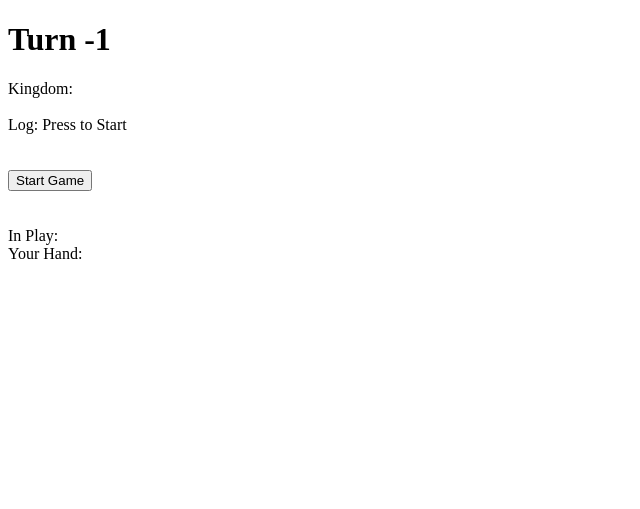
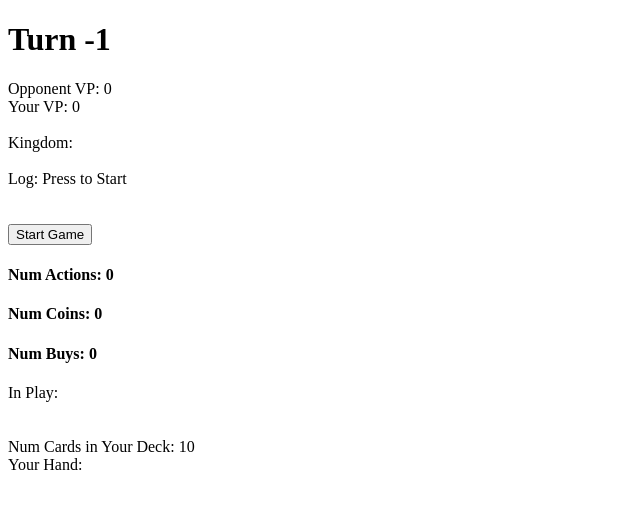
Before and after one commit to Tyler-Shepherd/dominion_RL, a Flask app: page / in a window 1280 px wide. Shown: the top 509 px of the page, without its empty margins (0-640 px from the left). Run offline with Flask 2, Linux system fonts and the light colour scheme; some libraries are stand-ins or nearby versions.

Commit message:
bunch of gameplay fixes

```diff
--- a/app/app.py
+++ b/app/app.py
@@ -42,7 +42,8 @@ def buy():
     dominion_utils.buy_card(person, card_to_buy, kingdom)
 
     data = {"turn": kingdom.turn_num, "hand": dominion_utils.serialize_cards(person.hand),
-            "kingdom": dominion_utils.kingdom_to_string(kingdom), "num_buys": person.num_buys}
+            "kingdom": dominion_utils.kingdom_to_string(kingdom), "num_buys": person.num_buys,
+            "person_vp": person.num_victory_points()}
     data = json.dumps(data)
     resp = Response(data, status=200, mimetype='application/json')
     return resp
@@ -58,7 +59,8 @@ def gain():
     dominion_utils.gain_card(person, card_to_gain, kingdom)
 
     data = {"turn": kingdom.turn_num, "hand": dominion_utils.serialize_cards(person.hand),
-            "kingdom": dominion_utils.kingdom_to_string(kingdom)}
+            "kingdom": dominion_utils.kingdom_to_string(kingdom), "person_vp": person.num_victory_points(),
+            "agent_vp": agent.num_victory_points()}
     data = json.dumps(data)
     resp = Response(data, status=200, mimetype='application/json')
     return resp
@@ -98,7 +100,8 @@ def play_card():
     data = {"hand": dominion_utils.serialize_cards(person.hand), "action_cards": action_cards_data,
             "in_play": dominion_utils.serialize_cards(person.in_play),
             "kingdom": dominion_utils.kingdom_to_string(kingdom), "num_actions": person.num_actions,
-            "num_buys": person.num_buys}
+            "num_buys": person.num_buys, "num_cards_in_deck": len(person.deck), "num_coins": person.coins,
+            "person_vp": person.num_victory_points(), "agent_vp": agent.num_victory_points()}
     data["follow_up"] = follow_up_action.serialize() if follow_up_action else None
 
     data = json.dumps(data)
@@ -129,7 +132,7 @@ def end_turn():
             "in_play": dominion_utils.serialize_cards(agent.in_play),
             "kingdom": dominion_utils.kingdom_to_string(kingdom), "game_over": game_over,
             "num_buys": agent.num_buys, "num_actions": agent.num_actions, "person_vp": person.num_victory_points(),
-            "agent_vp": agent.num_victory_points(), "winner": winner}
+            "agent_vp": agent.num_victory_points(), "winner": winner, "num_cards_in_deck": len(person.deck)}
     data = json.dumps(data)
     resp = Response(data, status=200, mimetype='application/json')
     return resp
@@ -174,7 +177,9 @@ def get_agent_action():
             "end_action_phase": played_card is None,
             "played_card": played_card.name if played_card else "",
             "num_buys": agent.num_buys, "num_actions": agent.num_actions,
-            "hand": dominion_utils.serialize_cards(person.hand)}
+            "hand": dominion_utils.serialize_cards(person.hand),
+            "num_coins": agent.coins, "person_vp": person.num_victory_points(),
+            "agent_vp": agent.num_victory_points()}
     data["follow_up"] = follow_up.serialize() if follow_up else None
     data = json.dumps(data)
     resp = Response(data, status=200, mimetype='application/json')
@@ -190,7 +195,7 @@ def get_agent_buy():
             "in_play": dominion_utils.serialize_cards(agent.in_play),
             "end_buy_phase": bought_card is None,
             "bought_card": bought_card.name if bought_card else "",
-            "num_buys": agent.num_buys}
+            "num_buys": agent.num_buys, "num_coins": agent.coins, "agent_vp": agent.num_victory_points()}
     data = json.dumps(data)
     resp = Response(data, status=200, mimetype='application/json')
     return resp
@@ -230,7 +235,7 @@ def get_purchaseable_cards():
     purchaseable_cards_data = dominion_utils.serialize_cards(purchaseable_cards)
 
     data = {"purchaseable": purchaseable_cards_data, "in_play": dominion_utils.serialize_cards(person.in_play),
-            "hand": dominion_utils.serialize_cards(person.hand)}
+            "hand": dominion_utils.serialize_cards(person.hand), "num_coins": person.coins}
     resp = Response(json.dumps(data), status=200, mimetype='application/json')
     return resp
 
--- a/app/static/main.js
+++ b/app/static/main.js
@@ -27,10 +27,11 @@ app.controller('DominionAIController', ['$log', '$http',
 
   //num_actions and num_buys are just views of data from server, not set by client
   ctrl.action_cards = [];
-  ctrl.num_actions = 1;
+  ctrl.num_actions = 0;
 
   ctrl.purchaseable_cards = [];
-  ctrl.num_buys = 1;
+  ctrl.num_buys = 0;
+  ctrl.num_coins = 0;
 
   ctrl.gameNotStarted = true;
   ctrl.gameOver = false;
@@ -49,6 +50,8 @@ app.controller('DominionAIController', ['$log', '$http',
   ctrl.follow_up = {};
   ctrl.follow_up_active = false;
 
+  ctrl.num_cards_in_deck = 10;
+
   ctrl.buyCard = function(card_to_buy) {
     $log.log("Buying " + card_to_buy);
 
@@ -56,6 +59,7 @@ app.controller('DominionAIController', ['$log', '$http',
       .then(function(response) {
         $log.log(response);
         ctrl.num_buys = response.data.num_buys;
+        ctrl.person_vp = response.data.person_vp;
         ctrl.kingdom = response.data.kingdom;
         $http.get('/get_purchaseable_cards')
             .then(function(response) {
@@ -63,6 +67,7 @@ app.controller('DominionAIController', ['$log', '$http',
                 ctrl.purchaseable_cards = response.data.purchaseable;
                 ctrl.in_play = cards_to_string(response.data.in_play);
                 ctrl.person_hand = cards_to_string(response.data.hand);
+                ctrl.num_coins = response.data.num_coins;
 
                 $log.log('Purchaseable:');
                 $log.log(ctrl.purchaseable_cards);
@@ -86,6 +91,10 @@ app.controller('DominionAIController', ['$log', '$http',
         ctrl.person_hand_serialized = response.data.hand;
         ctrl.num_buys = response.data.num_buys;
         ctrl.in_play = cards_to_string(response.data.in_play);
+        ctrl.num_cards_in_deck = response.data.num_cards_in_deck;
+        ctrl.num_coins = response.data.num_coins;
+        ctrl.person_vp = response.data.person_vp;
+        ctrl.agent_vp = response.data.agent_vp;
 
         if (response.data.follow_up) {
             ctrl.follow_up = response.data.follow_up;
@@ -119,6 +128,7 @@ app.controller('DominionAIController', ['$log', '$http',
         ctrl.person_hand_serialized = response.data.hand;
         ctrl.kingdom = response.data.kingdom;
         ctrl.in_play = cards_to_string(response.data.in_play);
+        ctrl.num_cards_in_deck = response.data.num_cards_in_deck;
 
         // Agent num_buys and num_actions
         ctrl.num_actions = response.data.num_actions;
@@ -139,23 +149,26 @@ app.controller('DominionAIController', ['$log', '$http',
         ctrl.person_hand = cards_to_string(response.data.hand);
         ctrl.person_hand_serialized = response.data.hand;
         ctrl.kingdom = response.data.kingdom;
+        ctrl.num_cards_in_deck = 5;
         $http.get('/get_action_cards').then(function(response) {
             $log.log(response);
             ctrl.action_cards = response.data;
             ctrl.num_actions = 1;
             ctrl.num_buys = 1;
+            ctrl.num_coins = 0;
         });
     });
   };
 
   ctrl.endActionPhase = function() {
-    ctrl.play_phase = 2;
+    $http.get('/get_purchaseable_cards').then(function(response) {
+        ctrl.play_phase = 2;
 
-    $http.get('/get_purchaseable_cards').then(function(response) {
         $log.log(response);
         ctrl.purchaseable_cards = response.data.purchaseable;
         ctrl.in_play = cards_to_string(response.data.in_play);
         ctrl.person_hand = cards_to_string(response.data.hand);
+        ctrl.num_coins = response.data.num_coins;
 
         $log.log('purchaseable:');
         $log.log(ctrl.purchaseable_cards);
@@ -183,6 +196,9 @@ app.controller('DominionAIController', ['$log', '$http',
             ctrl.person_hand = cards_to_string(response.data.hand);
             ctrl.person_hand_serialized = response.data.hand;
             ctrl.in_play = cards_to_string(response.data.in_play);
+            ctrl.num_coins = response.data.num_coins;
+            ctrl.person_vp = response.data.person_vp;
+            ctrl.agent_vp = response.data.agent_vp;
 
             if (response.data.follow_up) {
                 ctrl.follow_up = response.data.follow_up;
@@ -200,6 +216,9 @@ app.controller('DominionAIController', ['$log', '$http',
 
             ctrl.kingdom = response.data.kingdom;
             ctrl.in_play = cards_to_string(response.data.in_play);
+            ctrl.num_coins = response.data.num_coins;
+            ctrl.person_vp = response.data.person_vp;
+            ctrl.agent_vp = response.data.agent_vp;
 
             if (response.data.end_buy_phase) {
                 $http.get('/end_agent_turn').then(function(response) {
@@ -207,13 +226,12 @@ app.controller('DominionAIController', ['$log', '$http',
 
                     if(response.data.game_over) {
                         ctrl.gameOver = true;
-                        ctrl.person_vp = response.data.person_vp;
-                        ctrl.agent_vp = response.data.agent_vp;
                         ctrl.winner = response.data.winner;
                         ctrl.play_phase = 0;
                     } else {
-                        ctrl.play_phase = 1;
                         $http.get('/get_action_cards').then(function(response) {
+                            ctrl.play_phase = 1;
+
                             $log.log(response);
                             ctrl.action_cards = response.data;
                         });
@@ -244,6 +262,8 @@ app.controller('DominionAIController', ['$log', '$http',
       .then(function(response) {
         $log.log(response);
         ctrl.kingdom = response.data.kingdom;
+        ctrl.person_vp = response.data.person_vp;
+        ctrl.agent_vp = response.data.agent_vp;
 
         ctrl.follow_up.remaining -= 1;
         if (ctrl.follow_up.remaining == 0) {
--- a/app/templates/index.html
+++ b/app/templates/index.html
@@ -12,6 +12,16 @@
 
 <div>
     <h1>Turn <span ng-bind="ctrl.turn_num"></span></h1>
+
+    <div>Opponent VP:
+        <span ng-bind="ctrl.agent_vp"></span>
+    </div>
+
+    <div>Your VP:
+        <span ng-bind="ctrl.person_vp"></span>
+    </div>
+
+    <br>
 
     <div>Kingdom: <span ng-bind="ctrl.kingdom"></span></div>
 </div>
@@ -44,11 +54,15 @@
 <button ng-if="ctrl.gameNotStarted" ng-click="ctrl.startGame()">Start Game</button>
 
 <div ng-if="!ctrl.gameOver">
+    <h4>Num Actions: <span ng-bind="ctrl.num_actions"></span></h4>
+    <h4>Num Coins: <span ng-bind="ctrl.num_coins"></span></h4>
+    <h4>Num Buys: <span ng-bind="ctrl.num_buys"></span></h4>
+
+    <div>In Play:
+        <span ng-bind="ctrl.in_play"></span>
+    </div>
+
     <div ng-if="ctrl.play_phase === -1">
-        <h3>Num Actions: <span ng-bind="ctrl.num_actions"></span></h3>
-
-        <br>
-
         <div ng-if="ctrl.follow_up_active">
             <span ng-if="ctrl.follow_up.type == 2">
                 Discard down to {[ctrl.follow_up.new_handsize]}:
@@ -64,16 +78,10 @@
     </div>
 
     <div ng-if="ctrl.play_phase === -2">
-        <h3>Num Buys: <span ng-bind="ctrl.num_buys"></span></h3>
-
-        <br>
-
         <button ng-click="ctrl.agentNext()">Next</button>
     </div>
 
     <div ng-if="ctrl.play_phase === 1">
-        <h3>Num Actions: <span ng-bind="ctrl.num_actions"></span></h3>
-
         <div ng-if="ctrl.follow_up_active">
             <span ng-if="ctrl.follow_up.type == 1">
                 Gain card costing up to {[ctrl.follow_up.gain_card_limit]}:
@@ -96,8 +104,6 @@
     </div>
 
     <div ng-if="ctrl.play_phase === 2">
-        <h3>Num Buys: <span ng-bind="ctrl.num_buys"></span></h3>
-
         <div ng-if="ctrl.num_buys > 0">
             Purchaseable:
             <span ng-repeat="card in ctrl.purchaseable_cards" >
@@ -113,8 +119,8 @@
     <br>
     <br>
 
-    <div>In Play:
-        <span ng-bind="ctrl.in_play"></span>
+    <div>Num Cards in Your Deck:
+        <span ng-bind="ctrl.num_cards_in_deck"></span>
     </div>
 
     <div>Your Hand:
```
